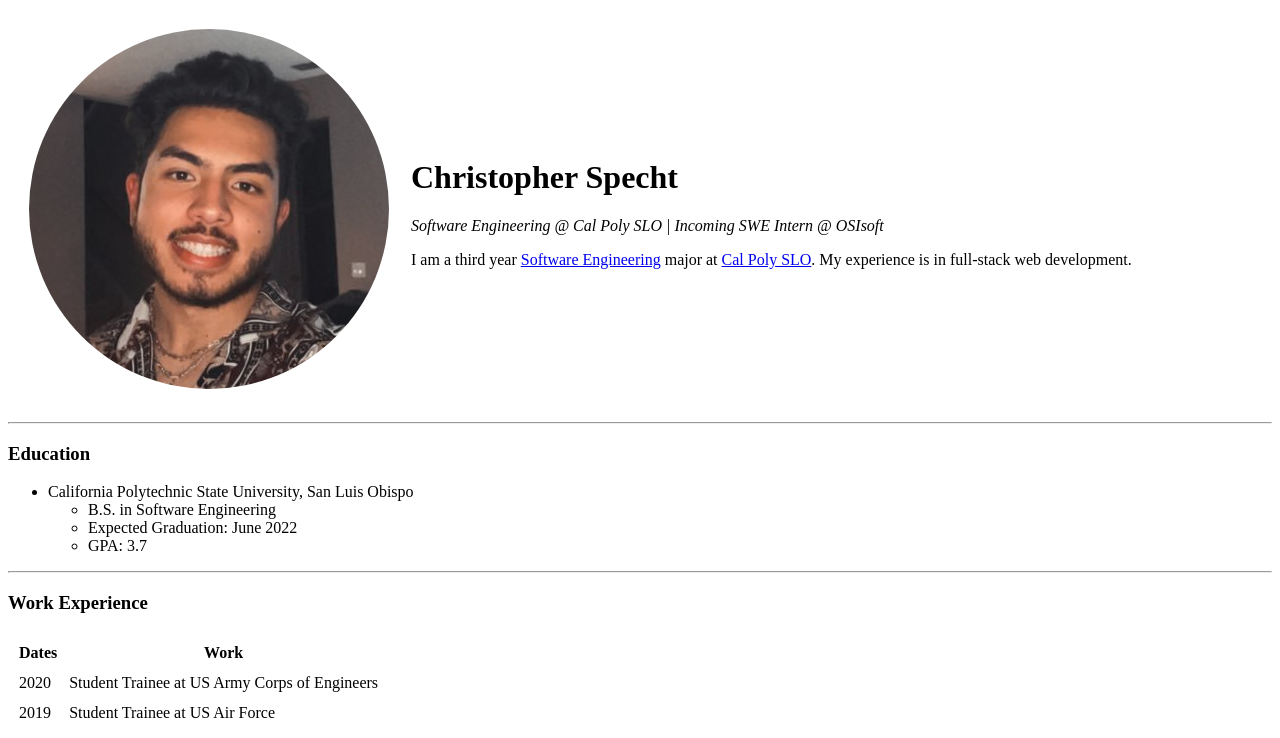
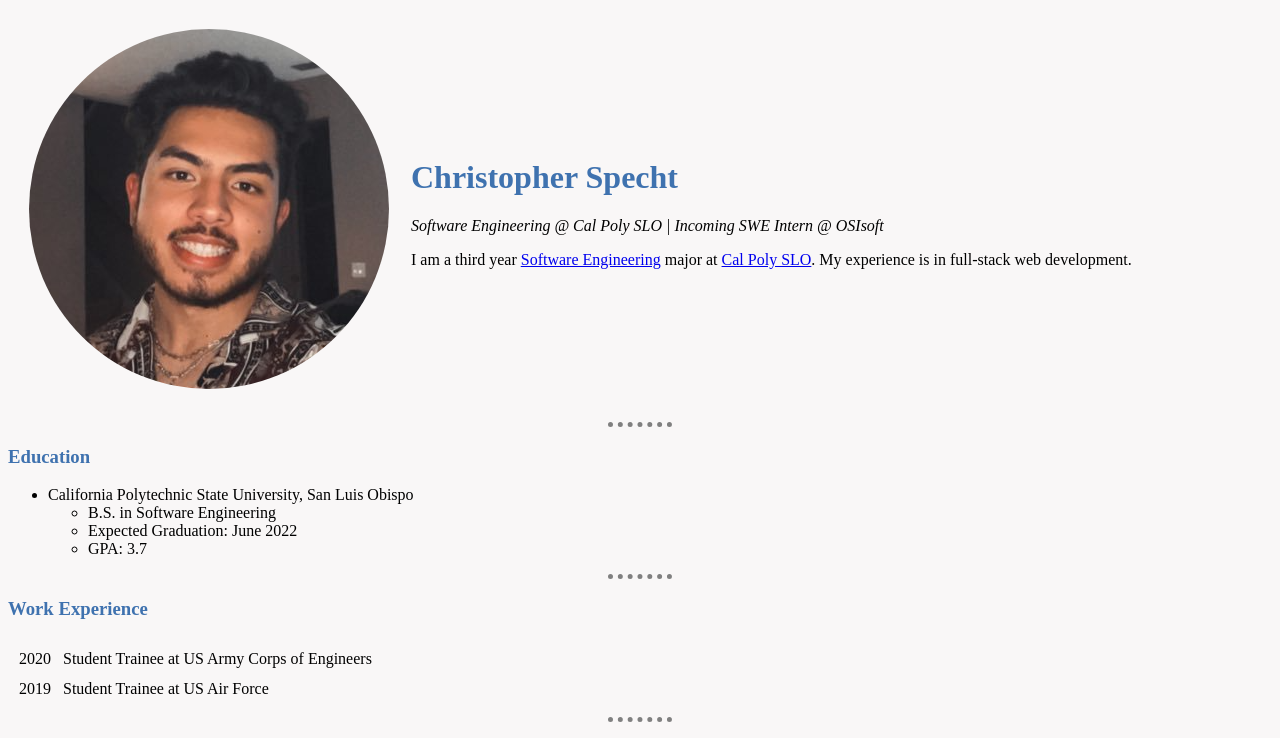
Before and after one commit to cfspecht/cv, a plain HTML site: page index.html in a window 1280 px wide. Shown: the top 738 px of the page. Drawn offline with Linux system fonts and the light colour scheme.

Commit message:
Update personal site

```diff
--- /dev/null
+++ b/css/styles.css
@@ -0,0 +1,19 @@
+body {
+  background-color: #f9f7f7;
+}
+
+h1 {
+  color: #3f72af;
+}
+
+h3 {
+  color: #3f72af;
+}
+
+hr {
+  border-style: dotted none none;
+  border-color: grey;
+  border-width: 5px;
+  height: 0px;
+  width: 5%;
+}
--- a/index.html
+++ b/index.html
@@ -3,18 +3,16 @@
   <head>
     <meta charset="UTF-8" />
     <title>Chris's Personal Site</title>
+    <link rel="stylesheet" href="css/styles.css" />
   </head>
+
   <body>
     <table cellspacing="20">
       <tr>
-        <td>
-          <img src="images/chris.png" alt="chris profile picture" />
-        </td>
+        <td><img src="images/chris.png" alt="chris profile picture" /></td>
         <td>
           <h1>Christopher Specht</h1>
-          <p>
-            <em>Software Engineering @ Cal Poly SLO | Incoming SWE Intern @ OSIsoft</em>
-          </p>
+          <p><em>Software Engineering @ Cal Poly SLO | Incoming SWE Intern @ OSIsoft</em></p>
           <p>
             I am a third year
             <a href="https://www.calpoly.edu/major/software-engineering">Software Engineering</a>
@@ -41,12 +39,12 @@
 
     <h3>Work Experience</h3>
     <table cellspacing="10">
-      <thead>
+      <!-- <thead>
         <tr>
           <th>Dates</th>
           <th>Work</th>
         </tr>
-      </thead>
+      </thead> -->
       <tbody>
         <tr>
           <td>2020</td>
```
Also changed, not shown: contact-me.html (+2 -1 lines), hobbies.html (+2 -1 lines).
